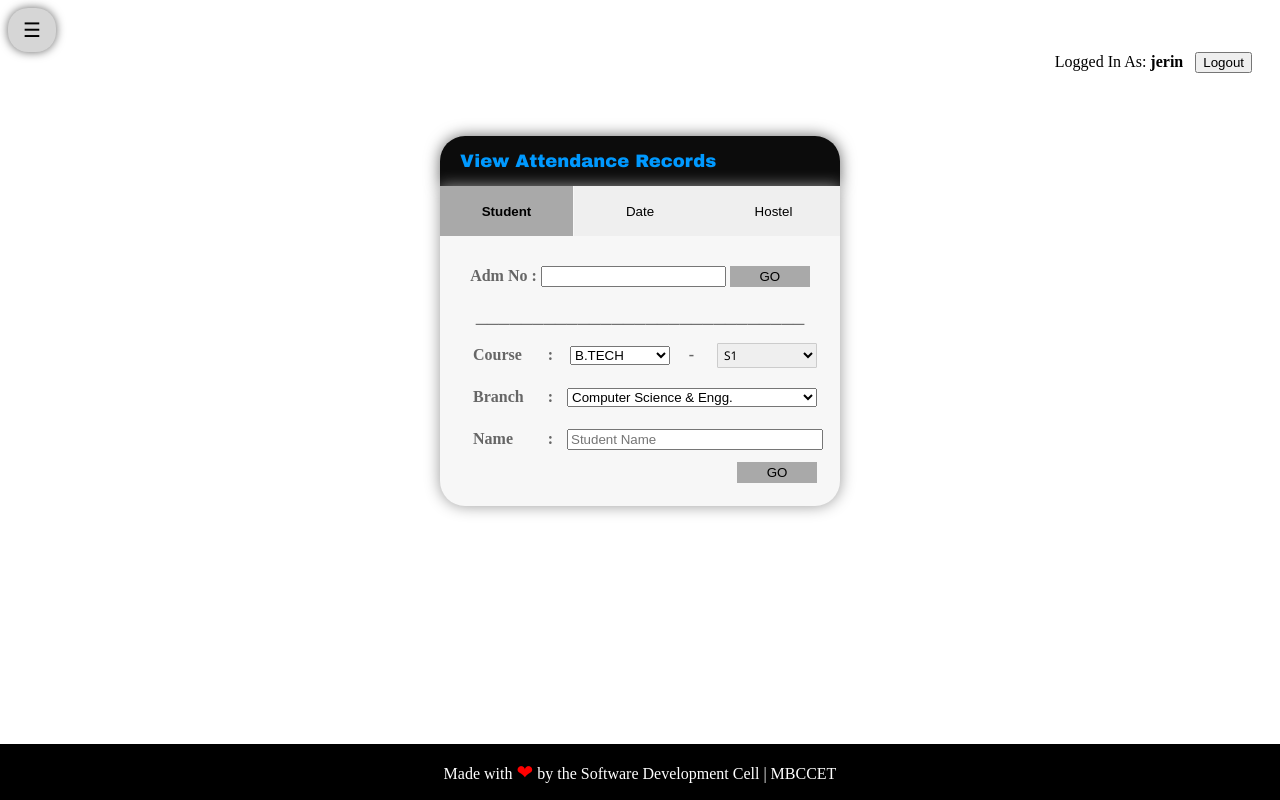
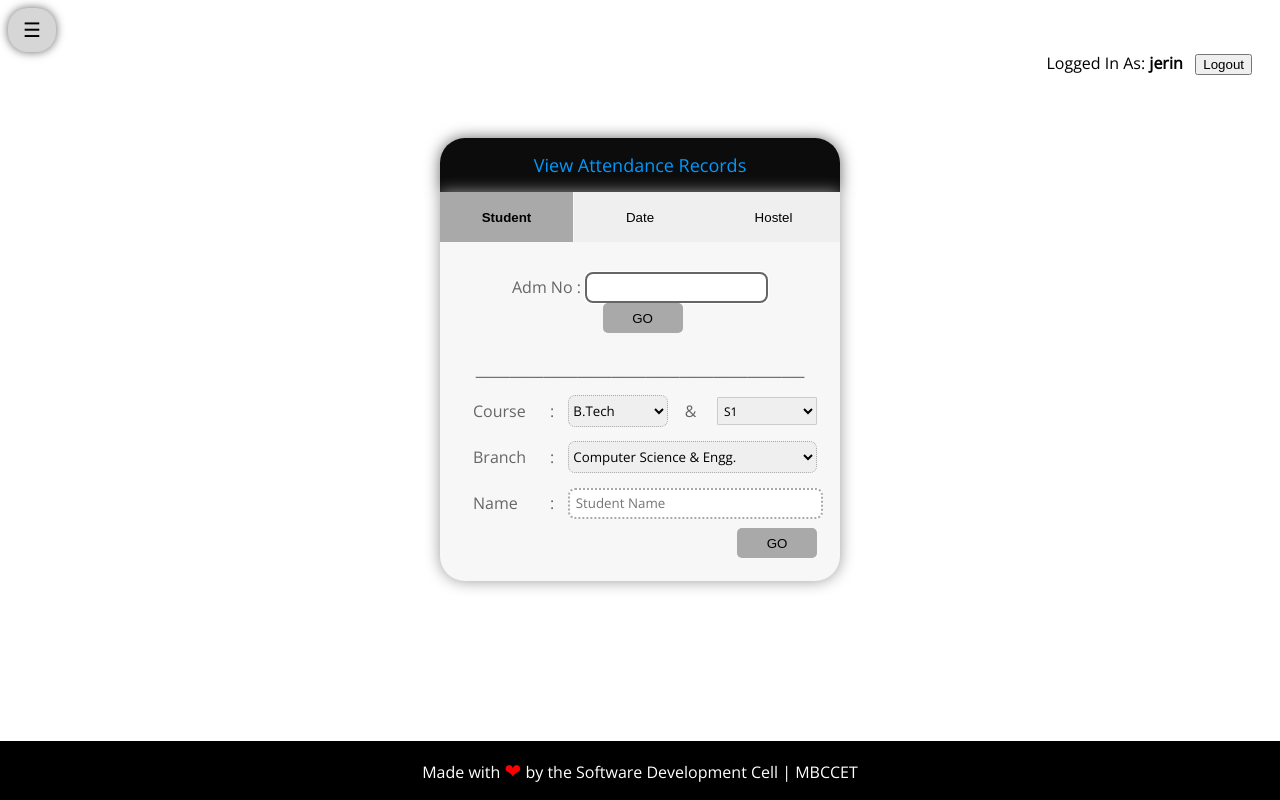
Before and after one commit to Jerinji2016/hostel-attendance-system, a PHP site: page /php/attendanceTab_admin.php in a window 1280 px wide. Run offline with PHP 8.4, Linux system fonts and the light colour scheme; a user stored in the database is signed in; data comes from the database, SQL or seed files in the repository.

Commit message:
Even more improvements in AttendanceTab_admin

```diff
--- a/php/attendanceTab_admin.php
+++ b/php/attendanceTab_admin.php
@@ -11,11 +11,11 @@
 
 		<meta name="viewport" content="width=device-width, initial-scale=1">
 		<link rel="stylesheet" type="text/css" href="../css/login.css">
+		<link href='https://fonts.googleapis.com/css?family=Open Sans' rel='stylesheet'>
 		<style>
-			/*{
-				margin: 0;
-				padding: 0;
-			}*/
+			body{
+				font-family: 'Open Sans'
+			}
 			#viewByStudent,#viewByDate,#viewByHostel{
 				transition: transform .2s;
 				border: none;
@@ -45,12 +45,24 @@
 			#div_1 button{
 				border: none;
 				background-color: darkgray;
-				height: 21px;
+				height: 30px;
 				width: 80px;
+				border-radius: 5px;
 			}
 			#div_1 button:hover{
 				background-color: royalblue;
 				color: white;
+			}
+			.input{
+				height: 25px;
+				border-radius: 7px;
+				border-style: dotted;
+				border-color: darkgray;
+				font-family: 'Open Sans'
+			}
+			.has_lgn_tl_x p{
+				font-family: 'Open Sans';
+				font-weight: lighter;
 			}
 		</style>
 	</head>
@@ -64,7 +76,7 @@
 				<div style="border-radius: 25px 25px 0px 0px; padding: 15px 20px; background-color: #0C0C0C;
 							box-shadow: 0px 0px 15px #666;">
 					<span style="color:#09F; font-size: 18px; font-family: Arial Black">
-						<div id="head"> View Attendance Records </div>
+						<div id="head" style="text-align: center; font-family: 'Open Sans'"> View Attendance Records </div>
 					</span>
 				</div>
 
@@ -87,8 +99,8 @@
 							<form action="" method="post">
 								<div style="width: auto">
 									<p>Adm No :
-									<input type="text" required>
-									<button type="submit" value="go">GO</button>
+									<input class="input" type="text" required="on" autofocus="on" autocomplete="off">
+									<button class="button" type="submit" value="go" style="margin-left: 5px">GO</button>
 									<!--<input class="button" type="submit" value="GO">-->
 									</p>
 								</div>
@@ -105,16 +117,16 @@
 											<td><p> Course </p></td>
 											<td><p> : </p></td>
 											<td>
-												<select id="course" name="course" onchange="sem()" style="width: 100px; margin-left: 3px;">
-													<option value='BTECH'> B.TECH </option>
-													<option value='MTECH'> M.TECH </option>
+												<select class="input" id="course" name="course" onchange="sem()" style="width: 100px; height: 32px">
+													<option value='BTECH'> B.Tech </option>
+													<option value='MTECH'> M.Tech </option>
 												</select>
 											</td>
-											<td><p> - </p></td>
+											<td><p> &amp; </p></td>
 											<td>
 												<span id="sem_change" style="float: right">
-													<select id="semester" name="semester" class="has_sel_fld" style="width: 100px">
-														<option value=''>-select-</option>
+													<select class="input" id="semester" name="semester" class="has_sel_fld">
+														<option class="input" value=''>-select-</option>
 													</select>
 												</span>
 											</td>
@@ -123,7 +135,7 @@
 											<td><p> Branch </p></td>
 											<td><p> : </p></td>
 											<td colspan="3">
-												<select id="branch" name="branch" style="width: 100%" onchange="name_call()">
+												<select class="input" id="branch" name="branch" style="width: 100%; height: 32px" onchange="name_call()">
 													<option value="CSE"> Computer Science & Engg. </option>
 													<option value="ME">  Mechanical Engg. </option>
 													<option value="CE">  Civil Engg. </option>
@@ -136,7 +148,7 @@
 											<td><p> Name </p></td>
 											<td><p> : </p></td>
 											<td colspan="3">
-												<input type="text" id="s_name" name="s_name" placeholder="Student Name" required style="width: 99%">
+												<input class="input" type="text" id="s_name" name="s_name" placeholder=" Student Name" required style="width: 99%">
 											</td>
 										</tr>
 										<tr>
@@ -145,7 +157,7 @@
 											<td></td>
 											<td></td>
 											<td align="right" colspan="right"> <!--Why Colspan right?-->
-												<button type="submit" value="go">GO</button>
+												<button class="button" type="submit" value="go">GO</button>
 												<!--<input class="button" type="submit" value="GO">-->
 											</td>
 										</tr>
--- a/php/semester.php
+++ b/php/semester.php
@@ -8,7 +8,7 @@
 	else
 		$i=2;
 
-	echo "<select id='semester' name='semester' class='has_sel_fld' style='width: 100px; margin-left: 3px;' onchange='name_call()'>";
+	echo "<select id='semester' name='semester' class='has_sel_fld' style='width: 100px; margin-left: 3px; height: 28px' onchange='name_call()'>";
 
 	if($c == "BTECH")
 	{
```
